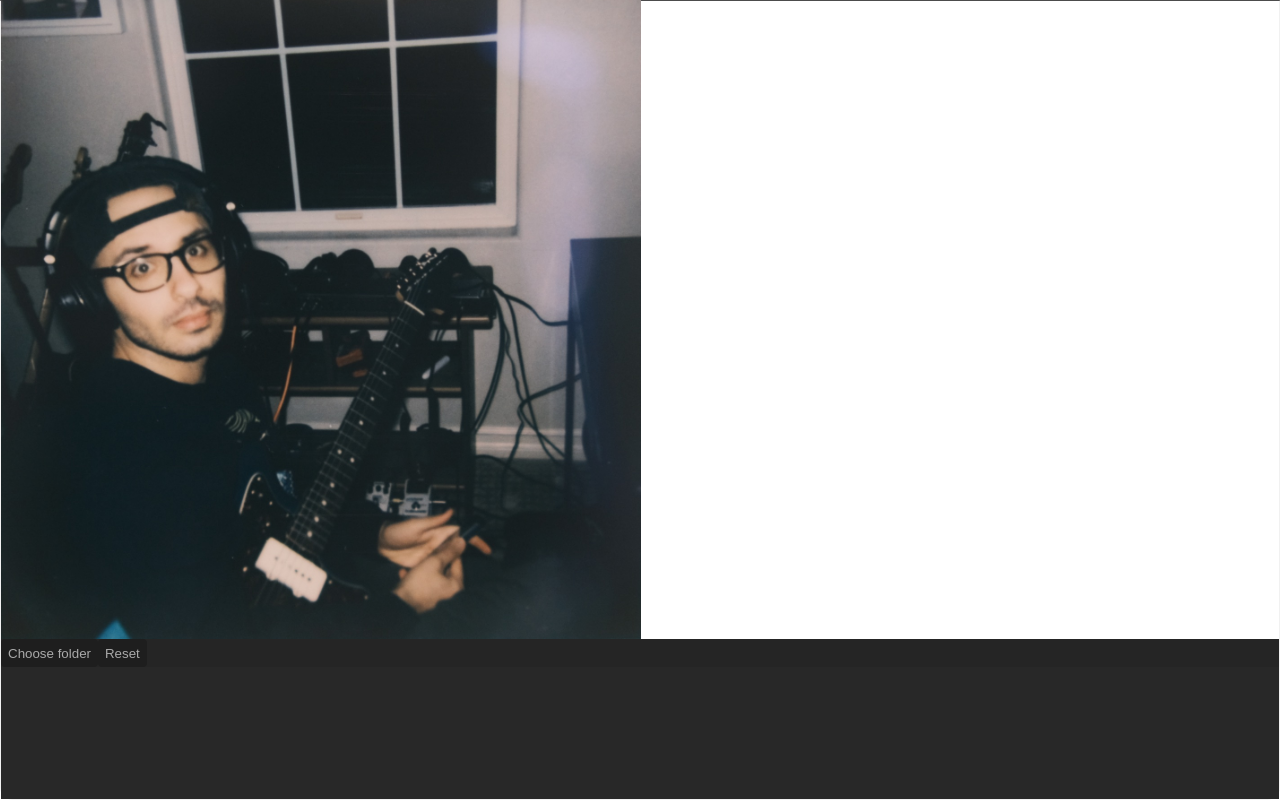
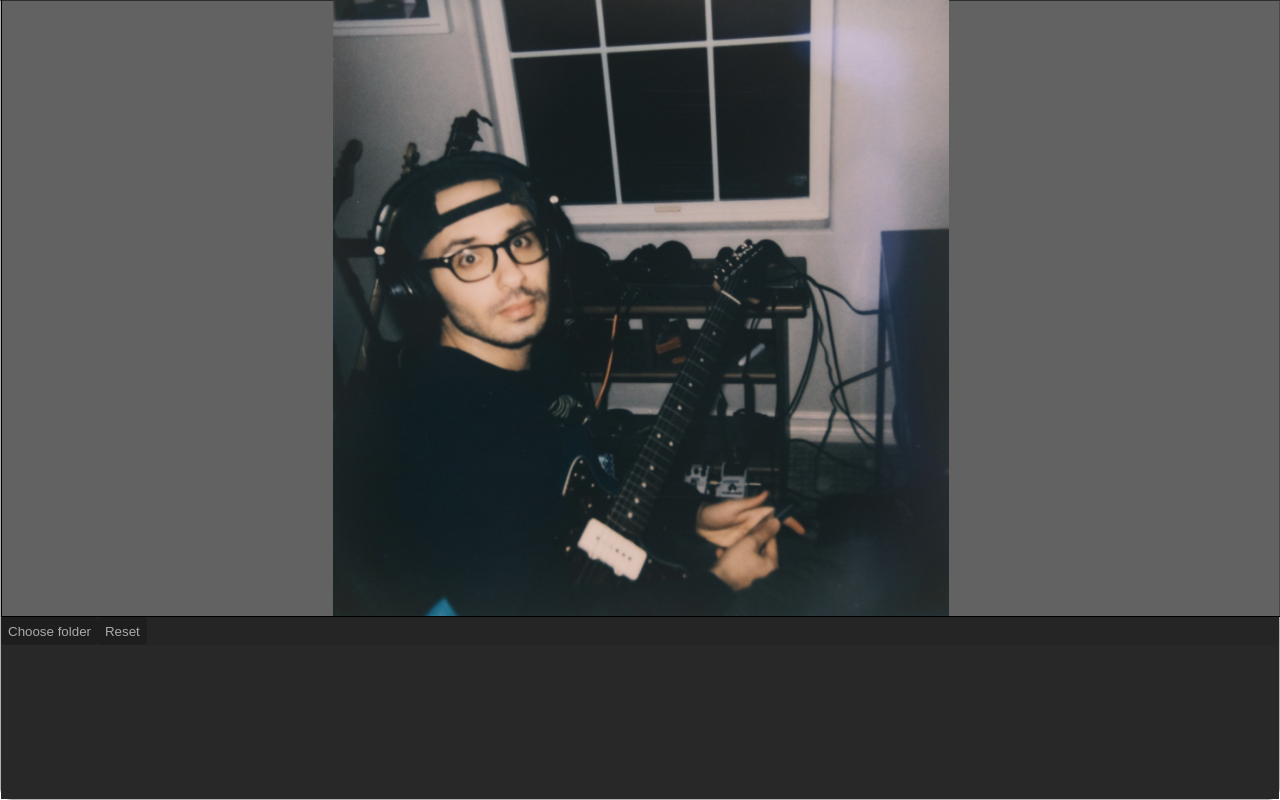
Before and after one commit to aryadaroui/Cull, a Svelte app: page / in a window 1280 px wide. Built offline with nearby package versions, Linux system fonts and the light colour scheme.

Commit message:
ImageViewer component

```diff
--- a/src/App.svelte
+++ b/src/App.svelte
@@ -4,15 +4,13 @@
   import { convertFileSrc } from "@tauri-apps/api/tauri";
   import { invoke } from "@tauri-apps/api/tauri";
   import { onMount } from "svelte";
-  // import { ImageViewer } from "./canvas";
+  import ImageViewer from "./ImageViewer.svelte";
   import type { FileEntry } from "@tauri-apps/api/fs";
 
-  let canvas: HTMLCanvasElement;
-  // let viewer: ImageViewer;
   let read_dir: string;
   let img_files: FileEntry[];
   let img_idx: number = 0;
-  let img_node: HTMLImageElement;
+  let image_viewer: ImageViewer;
 
   async function choose_dir() {
     open({
@@ -27,15 +25,7 @@
       img_idx = 0;
 
       const path_str = convertFileSrc(img_files[img_idx].path);
-
-      // viewer.set_image(path_str);
-
-      img_node.src = path_str;
-      const start_time = new Date().getTime();
-      img_node.onload = () => {
-        const load_time = new Date().getTime() - start_time;
-        console.log(`Image loaded in ${load_time}ms`);
-      };
+      image_viewer.set_image(path_str);
     });
   }
 
@@ -47,13 +37,7 @@
     }
 
     const path_str = convertFileSrc(img_files[img_idx].path);
-
-    const start_time = new Date().getTime();
-    img_node.src = path_str;
-    img_node.onload = () => {
-      const load_time = new Date().getTime() - start_time;
-      console.log(`Image loaded in ${load_time}ms`);
-    };
+    image_viewer.set_image(path_str);
   }
 
   function prev() {
@@ -64,19 +48,12 @@
     }
 
     const path_str = convertFileSrc(img_files[img_idx].path);
-    // viewer.set_image(path_str);
-
-    img_node.src = path_str;
-    const start_time = new Date().getTime();
-    img_node.onload = () => {
-      const load_time = new Date().getTime() - start_time;
-      console.log(`Image loaded in ${load_time}ms`);
-    };
+    image_viewer.set_image(path_str);
   }
 
   window.addEventListener("keydown", (e) => {
     if (e.key === "Enter") {
-      // viewer.reset();
+      image_viewer.reset();
     }
 
     if (e.key === "o" && e.metaKey) {
@@ -92,21 +69,20 @@
     }
   });
 
-  onMount(() => {
-    // viewer = new ImageViewer(canvas);
-    img_node.src = "./untitled.jpg";
-  });
+  // onMount(() => {
+
+  // });
 </script>
 
 <main id="windowframe">
-  <img bind:this={img_node} />
-  <!-- <canvas bind:this={canvas} /> -->
+  <ImageViewer bind:this={image_viewer} />
+
   <div id="toolbar">
     <button id="choose-dir" on:click={choose_dir}> Choose folder</button>
     <button
       id="choose-dir"
       on:click={() => {
-        // viewer.reset();
+        image_viewer.reset();
       }}
     >
       Reset</button
@@ -138,21 +114,6 @@
       }
     }
 
-    img {
-      width: 50vw;
-    }
-
-    canvas {
-      background-color: rgba(32, 32, 32, 0.7);
-      width: calc(100vw - 2px);
-      height: calc(100vh - 30px - 200px);
-
-      cursor: grab;
-      &:active {
-        cursor: grabbing;
-      }
-    }
-
     div#reel {
       background-color: rgba(40, 40, 40, 1);
       height: 200px;
--- a/src/ImageViewer.svelte
+++ b/src/ImageViewer.svelte
@@ -0,0 +1,105 @@
+<script lang="ts">
+  import { onMount } from "svelte";
+
+  export function set_image(path: string) {
+    img_node.src = path;
+  }
+
+  export function reset() {
+    zoom = 1;
+    pan_x = 0;
+    pan_y = 0;
+    img_node.style.transition = `transform 0.2s`;
+    img_node.style.transform = `translate(${pan_x}px, ${pan_y}px) scale(${zoom})`;
+  }
+
+  //   export let src: string;
+  let viewer: HTMLElement;
+  let img_node: HTMLImageElement;
+
+  let zoom: number = 1;
+  let pan_x: number = 0;
+  let pan_y: number = 0;
+
+  onMount(() => {
+    // img_node.src = src;
+    img_node.src = "/untitled.jpg";
+
+    viewer.addEventListener("wheel", handle_zoom);
+    viewer.addEventListener("mousedown", () => {
+      viewer.addEventListener("mousemove", handle_pan);
+    });
+    viewer.addEventListener("mouseup", () => {
+      viewer.removeEventListener("mousemove", handle_pan);
+    });
+
+    img_node.addEventListener("transitionend", () => {
+      img_node.style.transition = "";
+    });
+  });
+
+  function transform_string(pan_x: number, pan_y: number, zoom: number) {
+    return `translate(${pan_x}px, ${pan_y}px) scale(${zoom})`;
+  }
+
+  function handle_zoom(event: WheelEvent) {
+    img_node.style.transition = "";
+    const delta = event.deltaY;
+    const zoom_factor = 0.1;
+
+    if (delta > 0) {
+      zoom -= zoom_factor;
+    } else {
+      zoom += zoom_factor;
+    }
+
+    zoom = Math.max(0.1, zoom);
+    img_node.style.transform = transform_string(pan_x, pan_y, zoom);
+  }
+
+  function handle_pan(event: MouseEvent) {
+    img_node.style.transition = "";
+    pan_x += event.movementX;
+    pan_y += event.movementY;
+    img_node.style.transform = transform_string(pan_x, pan_y, zoom);
+  }
+</script>
+
+<div bind:this={viewer}>
+  <!-- svelte-ignore a11y-missing-attribute -->
+  <img bind:this={img_node} />
+</div>
+
+<style lang="scss">
+  div {
+    width: 100%;
+    height: 100%;
+    display: flex;
+    justify-content: center;
+    align-items: center;
+    border: 1px solid black;
+    overflow: hidden;
+    background-color: rgba(32, 32, 32, 0.7);
+    user-select: none;
+    -webkit-user-drag: none;
+    cursor: grab;
+    &:active {
+      cursor: grabbing;
+    }
+  }
+
+  img {
+    user-select: none;
+    -webkit-user-drag: none;
+    // width: 50%;
+    height: 100%;
+    width: auto;
+
+    // transition: transform 0.25s;
+
+    cursor: grab;
+    &:active {
+      cursor: grabbing;
+    }
+  }
+</style>
--- a/src/style.css
+++ b/src/style.css
@@ -7,20 +7,18 @@
 body {
   margin: 0;
   width: calc(100vw - 2px);
-  border: 1px solid rgba(200, 200, 200, 0.25);
+  border: 1px solid rgba(100, 100, 100, 0.5);
   border-top: none;
   margin-top: -2px;
-  border-radius: 0 0 13px 13px;
+  border-radius: 0 0 12px 12px;
 }
 
 input,
 button {
   border-radius: 4px;
   border: 1px solid transparent;
-
   color: #AAA;
   background-color: rgba(0.2, 0.2, 0.2, 0.2);
-
   transition: border-color 0.25s;
 }
 
@@ -29,7 +27,7 @@ button {
 }
 
 button:hover {
-  border-color: #396cd8;
+  border-color: #39abd8;
 }
 
 input,
```
Also changed, not shown: 1 other file (tests, documents, lock files or other folders).
